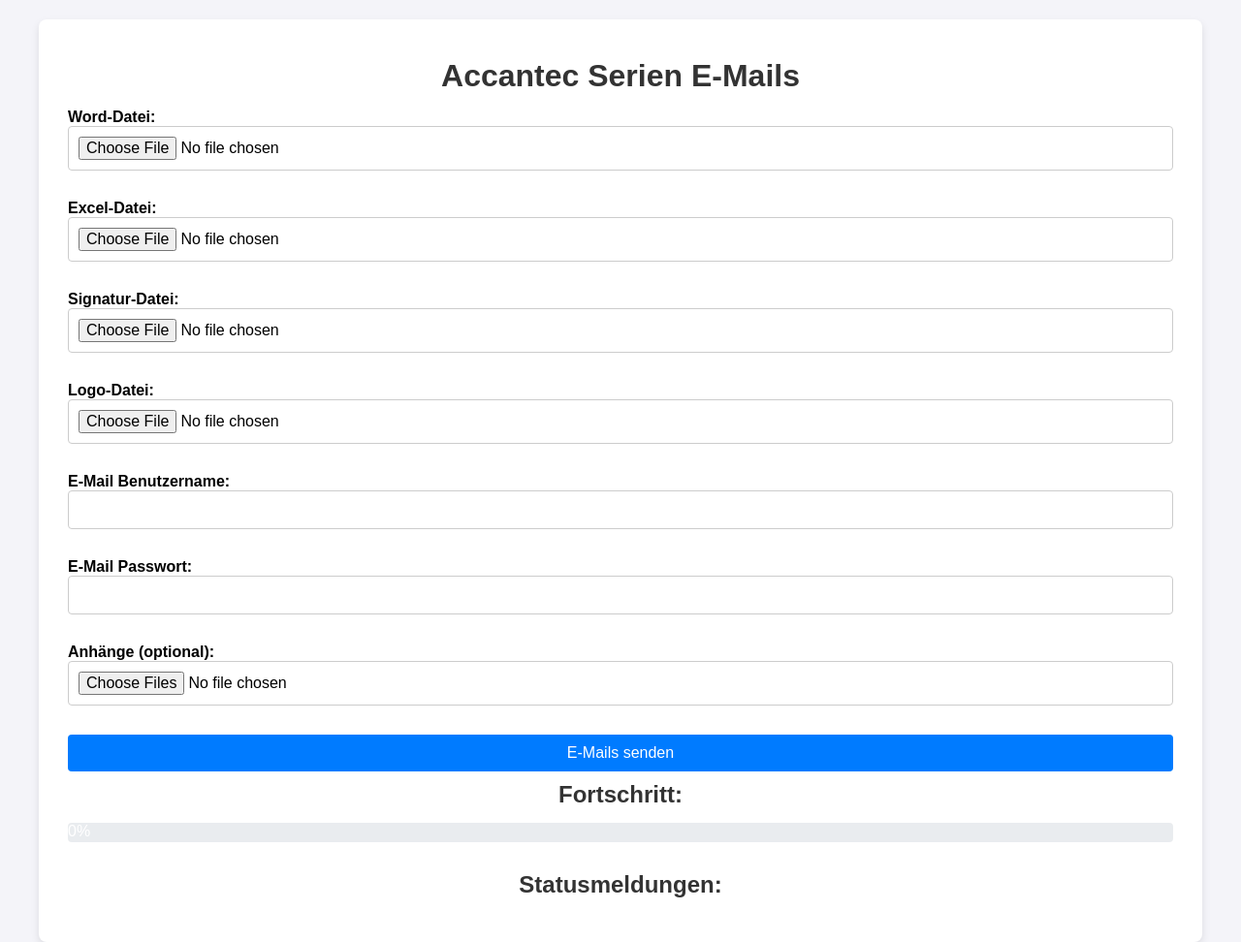
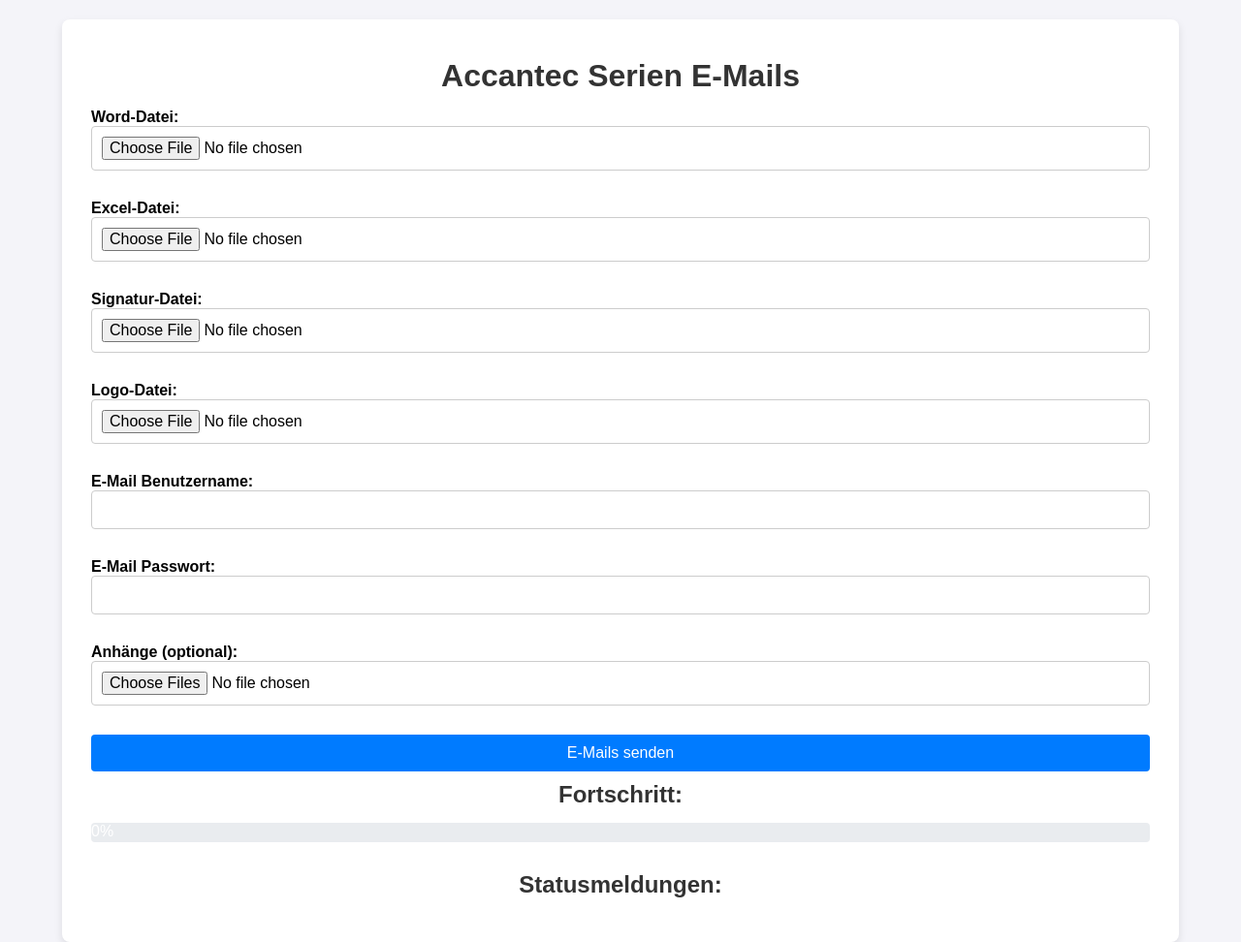
Before and after one commit to Damir-acc/AccantecSerienEmail, a Flask app: page / in a window 1280 px wide. Shown: the whole page at 97% size. Run offline with Flask 2, Linux system fonts and the light colour scheme; data that the repository does not hold is empty.

Commit message:
11th try new frontend design

```diff
--- a/templates/index.html
+++ b/templates/index.html
@@ -22,7 +22,7 @@
             padding: 30px; /* Erhöhter innerer Abstand */
             border-radius: 8px;
             box-shadow: 0 4px 8px rgba(0, 0, 0, 0.1);
-            width: 100%; /* Volle Breite */
+            width: 90%; /* Breite auf 90% setzen */
             max-width: 1200px; /* Maximale Breite der App */
             box-sizing: border-box;
             overflow: auto; /* Erlaubt Scrollen, wenn der Inhalt zu groß ist */
```
